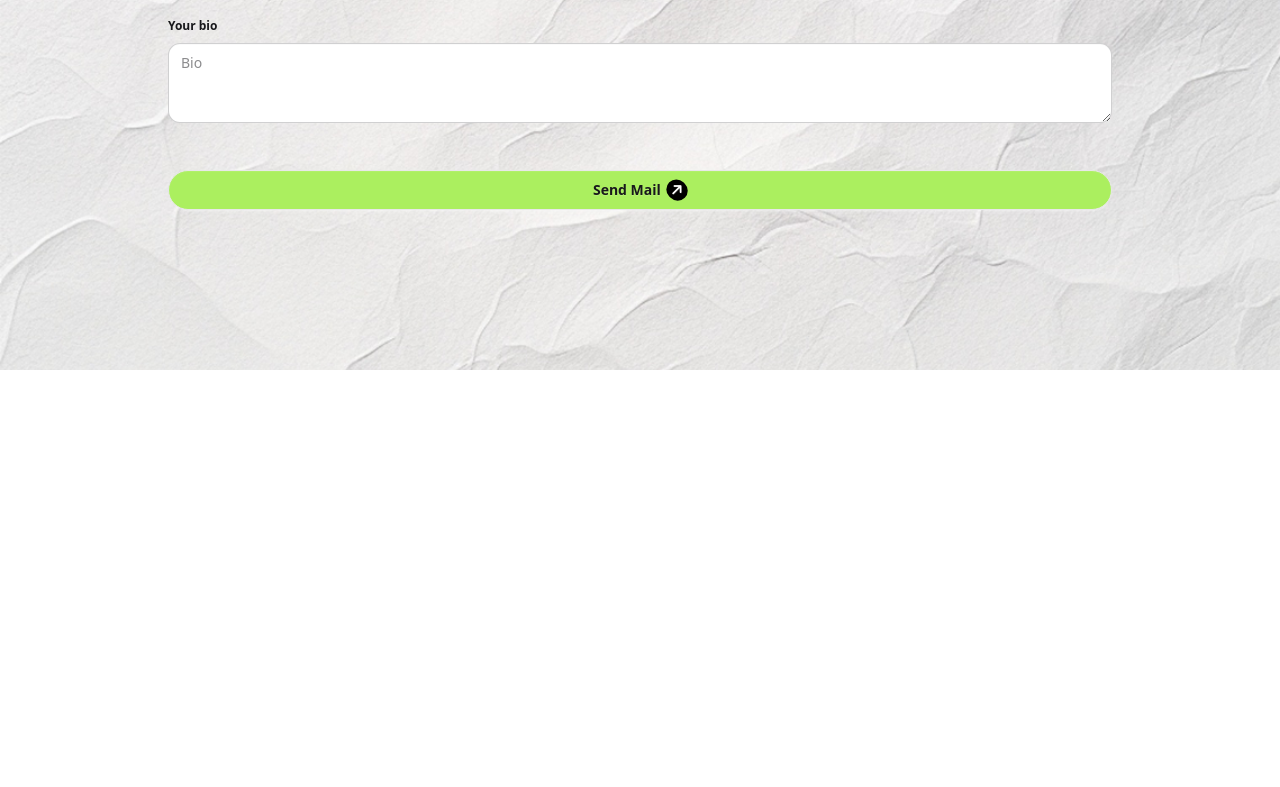
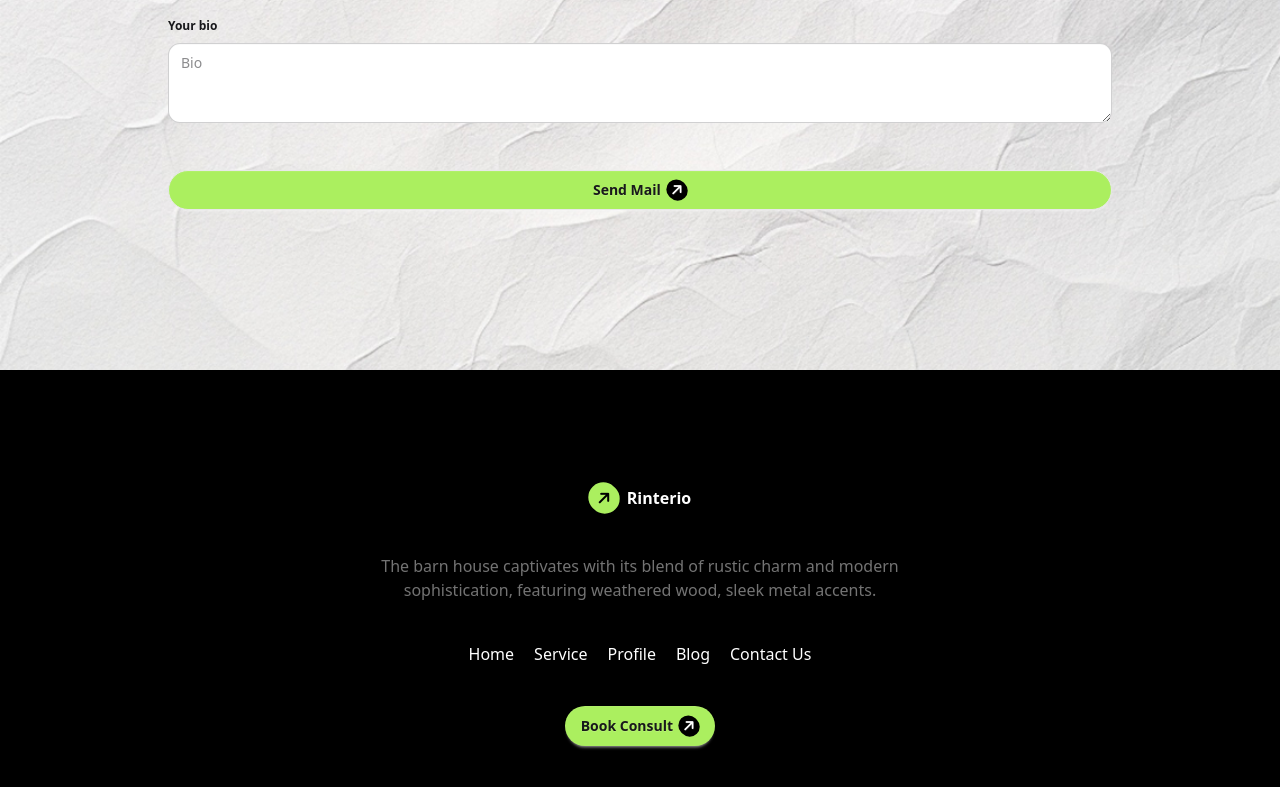
Before and after one commit to aditto2/the-rinterio-project, a plain HTML site: page src/index.html in a window 1280 px wide. Shown: the part 4088-4875 px from the top of the page. Before the commit the page ends 4458 px from the top, so only its background shows below. Drawn offline with nearby package versions, Linux system fonts and the light colour scheme.

Commit message:
finished the footer and it's styles with responsive.

```diff
--- a/src/index.html
+++ b/src/index.html
@@ -269,7 +269,7 @@
                     <!-- project one -->
                     <div
                         class="flex lg:flex-row flex-col gap-4 w-full lg:col-span-3 items-center justify-center border border-[#E9E9E9] p-5 rounded-xl">
-                        <div class="lg:w-260px w-full">
+                        <div class="lg:w-260px w-full lg:h-full flex justify-center">
                             <img src="../assets/img1.png" alt="">
                         </div>
                         <div class="space-y-3">
@@ -287,14 +287,14 @@
                     </div>
 
                     <!-- project three -->
-                    <div class="lg:col-span-1 rounded-xl p-5 border border-[#E9E9E9] flex justify-center items-center">
+                    <div class="lg:col-span-1 rounded-xl p-3 border border-[#E9E9E9] flex justify-center items-center">
                         <img class="w-full" src="../assets/img3.png" alt="">
                     </div>
 
                     <!-- project-four -->
                     <div
                         class="flex lg:flex-row flex-col gap-4 w-full lg:col-span-3 items-center justify-center border border-[#E9E9E9] p-5 rounded-xl">
-                        <div class="lg:w-260px w-full">
+                        <div class=" w-full  flex justify-center">
                             <img src="../assets/img4.png" alt="">
                         </div>
                         <div class="space-y-3">
@@ -420,8 +420,29 @@
         </section>
     </main>
 
-    <footer>
-
+    <footer class="bg-black lg:py-28 py-10 px-2 text-white">
+        <div class="text-center items-center space-y-10">
+            <!-- footer heading -->
+            <div class="flex items-center gap-2 justify-center"><i
+                    class="fa-solid fa-arrow-right bg-common rounded-full -rotate-45 text-black p-2 "></i>
+                <h3 class="font-bold">Rinterio</h3>
+            </div>
+            <!-- footer description -->
+            <p class="text-center text-[#737373] lg:w-[600px] w-full mx-auto">The barn house captivates with its blend
+                of rustic charm and modern sophistication, featuring weathered wood, sleek metal accents.
+            </p>
+            <!-- contact-list -->
+            <ul class="flex lg:flex-row flex-col items-center justify-center gap-5">
+                <li><a href="">Home</a></li>
+                <li><a href="">Service</a></li>
+                <li><a href="">Profile</a></li>
+                <li><a href="">Blog</a></li>
+                <li><a href="">Contact Us</a></li>
+            </ul>
+            <!-- button -->
+            <a class="btn bg-common rounded-3xl font-bold border-none">Book Consult
+                <i class="fa-solid fa-arrow-right bg-black rounded-full -rotate-45 text-white p-1"></i></a>
+        </div>
     </footer>
 </body>
 
```
